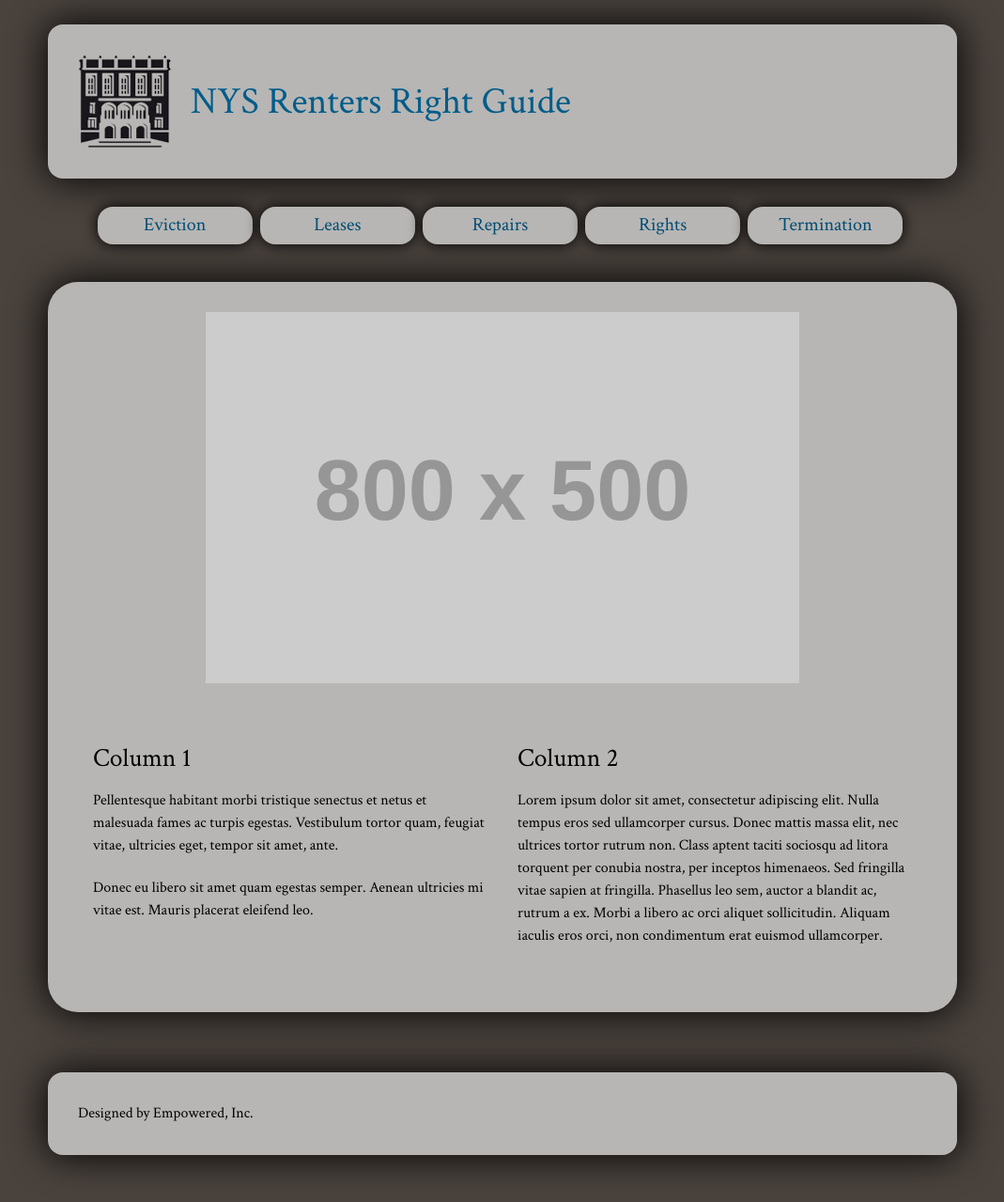
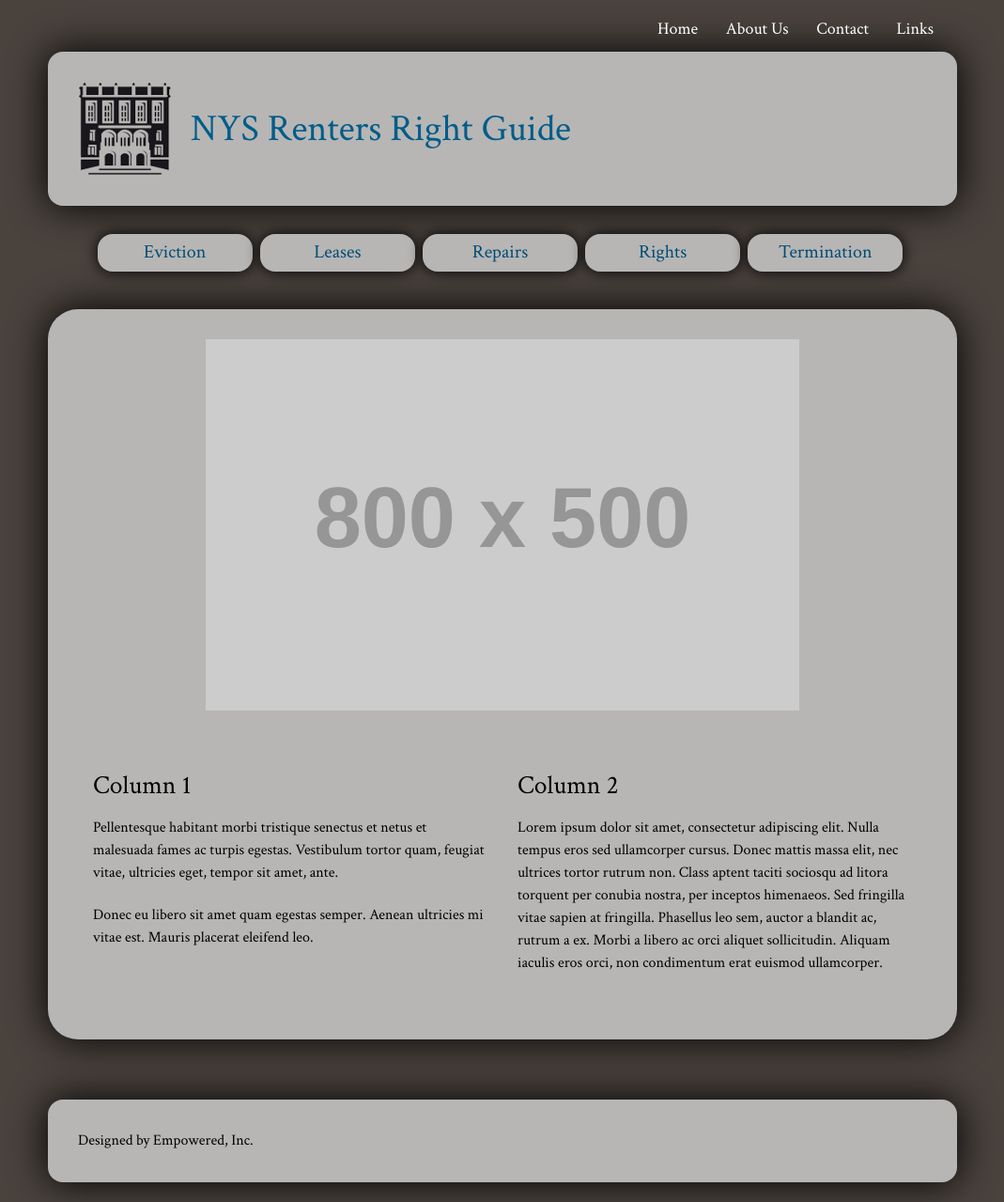
Before and after one commit to iinf362/team2, a Jekyll site: the page built from index.html, in a window 1280 px wide. Shown: the whole page at 94% size, without its empty margins (105-1174 px from the left). Built offline with Jekyll 4.4.1, drawn with Linux system fonts in a browser that asks for light colours; before the commit the page ends 1250 px from its top, so only the background shows below that.

Commit message:
Update header.html

```diff
--- a/_includes/header.html
+++ b/_includes/header.html
@@ -1,6 +1,14 @@
 
         <header class="site-header">
 			<div class="container">
+				<div class="menu-bar cf" >
+					<ul class="menu">
+						<li><a href="/team2/" class="menu-link">Home</a></li>
+						<li><a href="/team2/custom-page.html" class="menu-link">About Us</a></li>
+						<li><a href="/team2/custom-page.html" class="menu-link">Contact</a></li>
+						<li><a href="/team2/custom-page.html" class="menu-link">Links</a></li>
+					</ul>
+				</div>
 				<div class="block title-block cf">
 					<img class="logo" src="/team2/images/albany-law-logo.png" alt="Logo Albany Law School">
 					<div class="title"><a href="/team2/" src="site title">{{ site.title }}</a></div>
```
